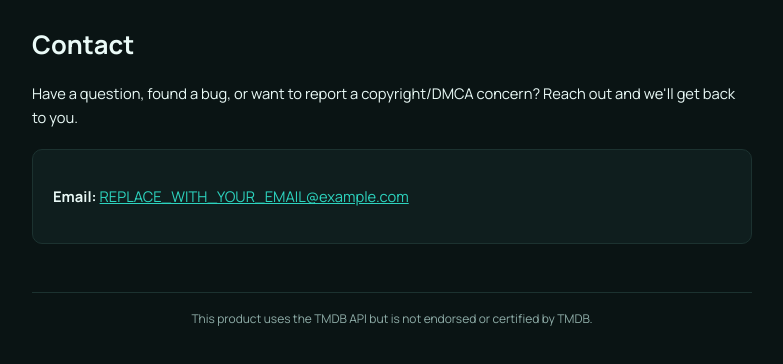
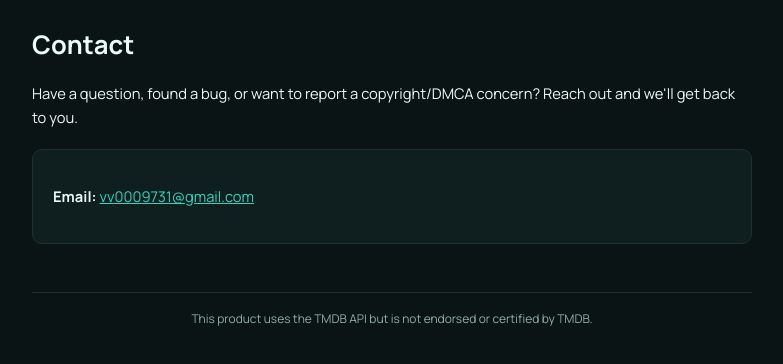
Before and after one commit to vv0009731-collab/Just-preview-, a website: page public/contact.html in a window 1280 px wide. Shown: the part 92-456 px from the top of the page, without its empty margins (248-1031 px from the left). Drawn offline with Linux system fonts and the light colour scheme.

Commit message:
Update contact email address in contact.html

```diff
--- a/public/contact.html
+++ b/public/contact.html
@@ -36,7 +36,7 @@
   <p>Have a question, found a bug, or want to report a copyright/DMCA concern? Reach out and we'll get back to you.</p>
 
   <div class="box">
-    <p><strong>Email:</strong> <a href="mailto:REPLACE_WITH_YOUR_EMAIL@example.com">REPLACE_WITH_YOUR_EMAIL@example.com</a></p>
+    <p><strong>Email:</strong> <a href="mailto:kumarabhay39629@gmail.com">vv0009731@gmail.com</a></p>
   </div>
 
   <footer class="attrib">This product uses the TMDB API but is not endorsed or certified by TMDB.</footer>
```
